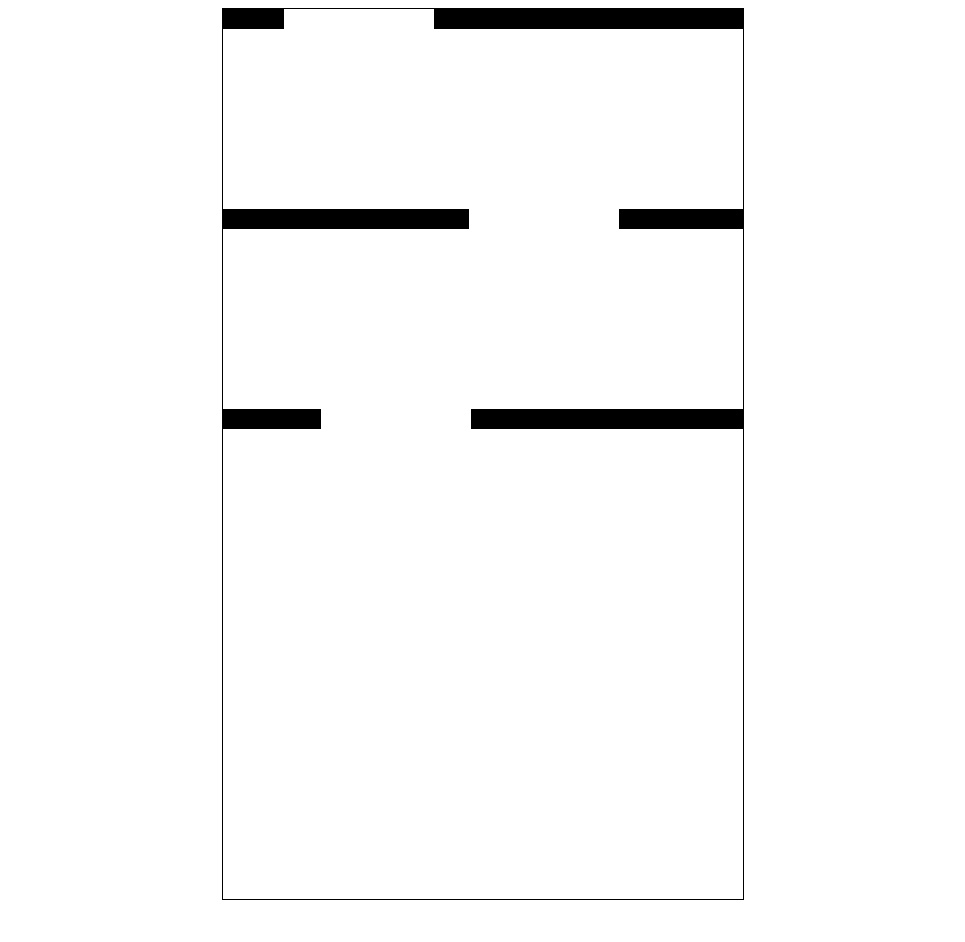
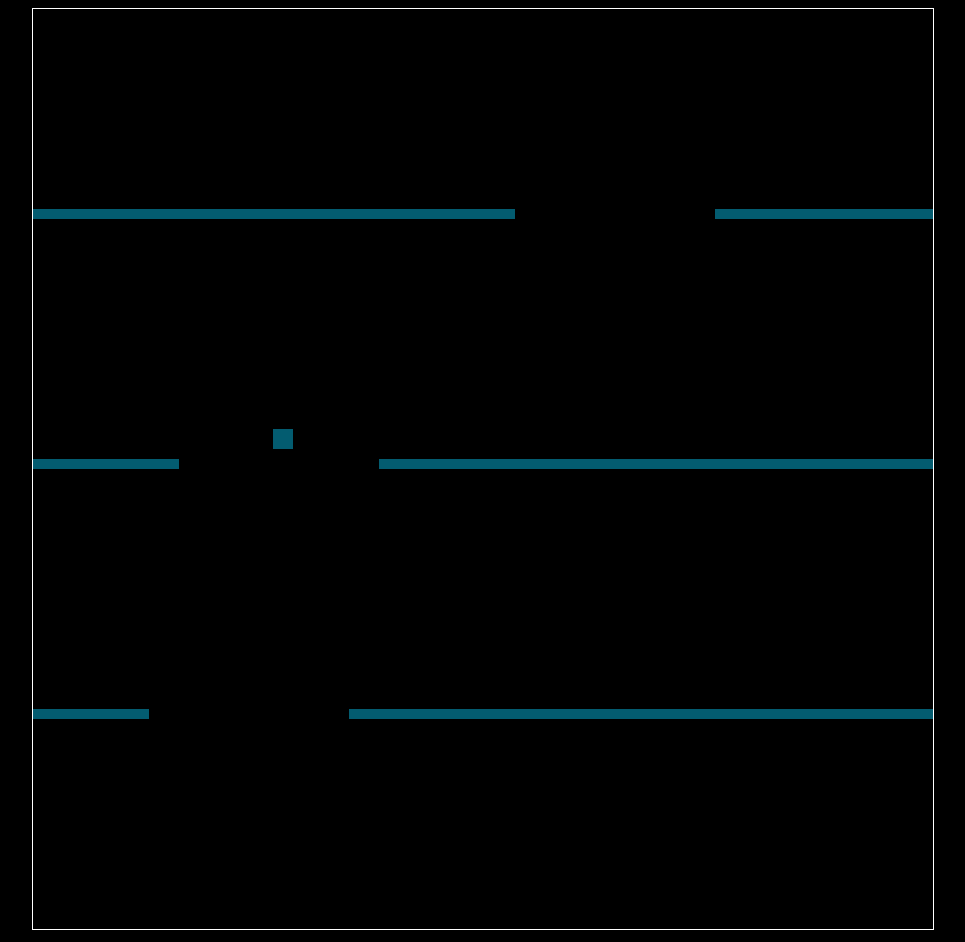
Before and after one commit to KyplerEspiritu/KyplerEspiritu.github.io, a plain HTML site: page app.html in a window 1280 px wide. Shown: the whole page, without its empty margins (157-1122 px from the left). Before the commit the page ends 912 px from the top, so only its background shows below. Drawn offline with Linux system fonts and the light colour scheme.

Commit message:
javascript update

```diff
--- a/app.css
+++ b/app.css
@@ -1,7 +1,8 @@
-
 body{
 	text-align: center;
+	background: #000000;
 }
 canvas{
-	border: 1px solid black;
+	border: 1px solid #ffffff;
+	cursor: none;
 }
--- a/app.html
+++ b/app.html
@@ -5,7 +5,7 @@
 		<link rel="stylesheet" type="text/css" href="app.css">
 	</head>
 	<body>
-		<canvas width="520" height="890" id="canvas"></canvas><br>
+		<canvas width="900" height="920" id="canvas"></canvas><br>
 		<script src="app.js"></script>
 	</body>
 </html>
--- a/app.js
+++ b/app.js
@@ -5,41 +5,31 @@ var canvas = document.getElementById("canvas");
 var context = canvas.getContext("2d");
 var canvasWidth = context.canvas.width;
 var canvasHeight = context.canvas.height;
-/*
+
 var playerXpostion = 240;
 var playerYpostion = 420;
-context.fillStyle = "#FF0000"; // Liturinn á kubbinn
+
+context.fillStyle = "#035c70"; // Liturinn á kubbinn
 context.fillRect(playerXpostion, playerYpostion, 20, 20); // playerXpostion er hvar kubburinn er staddur lárétt, playerYpostion lóðrétt, hvað kubburinn er langur, hvað kubburinn er hár
-window.addEventListener("keydown", movePlayer); // EventListener sem bíður eftir að notandinn ýtti á takka á lyklaborðinu
+window.addEventListener("mousemove", function(e){
+	var mouseX = e.clientX - context.canvas.offsetLeft;
+	if (mouseX <= canvasWidth - 19 && mouseX >= 0){ // Ef kubburinn er ekki kominn alveg til hægri eða vinstri
+		playerXpostion = mouseX; // Kubburinn 'eltir' músina
+	}
 
-function movePlayer(e){
-	if (e.keyCode == 39){ // Þegar notandinn ýtir á hægri ör
-		if (playerXpostion < canvasWidth - 20){ // Ef kubburinn er ekki kominn alveg til hægri
-			playerXpostion += 10; // Kubburinn færist til hægri
-		}
-	}
-	if (e.keyCode == 37){ // Þegar notadninn ýtir á vinstri ör
-		if (playerXpostion >= 10){ // Ef kubburinn er ekki kominn alveg til vinstri
-			playerXpostion -= 10; // Kubburinn færist til vinstri
-		}
-	}
-	context.clearRect(0, 0, canvasWidth, canvasHeight); // Þetta er fyrir svo kubburinn skilji ekki 'spor' þegar þú er að færa þig
-	context.fillRect(playerXpostion, playerYpostion, 20, 20); // Kubburinn fær nýja staðsetningu
-	context.fillStyle = "#FF0000";
-	context.fill(); // Fylla kubbinn af lit
-	context.stoke(); // Teikna kubbinn á nýja staðsetninguna
-}
-*/
+}); // EventListener 'hlustar' á eða fylgist með hreyfingu músins
+
 var obstacles = [];
 var tolur = [];
 var space = -50;
 
 for (var i = 0; i < 100; i++){
-	var obstacle = new create_obstacle(0, space, canvasWidth, 20);
-	space -= 200;
+	var obstacle = new create_obstacle(0, space, canvasWidth, 10);
+	space -= 250;
 	obstacles.push(obstacle);
-	tolur.push(getRandomInt(60, 320));
+	tolur.push(getRandomInt(60, canvasWidth - 250));
 }
+
 function create_obstacle(x_postion, y_position, width, height){
 	this.x_postion = x_postion,
 	this.y_position = y_position,
@@ -52,13 +42,14 @@ function getRandomInt(min, max) {
 
 function render_obstacles(){
 	for (var i = 0; i < obstacles.length; i++){
-		if (obstacles[i].y_position === 500){
+		if (obstacles[i].y_position >= canvasHeight){
 			context.clearRect(obstacles[i].x_postion, obstacles[i].y_position, obstacles[i].width, obstacles[i].height);
 		}
 		else{
 			context.fill();
-			context.fillRect(obstacles[i].x_postion, obstacles[i].y_position += 5, obstacles[i].width, obstacles[i].height);
-			context.clearRect(tolur[i], obstacles[i].y_position, 150, 20);
+			context.fillRect(obstacles[i].x_postion, obstacles[i].y_position += 1.5, obstacles[i].width, obstacles[i].height);
+			context.fillRect(playerXpostion, playerYpostion, 20, 20); // Kubburinn fær nýja staðsetningu
+			context.clearRect(tolur[i], obstacles[i].y_position - 5, 200, 20);
 		}
 	}
 }
@@ -66,4 +57,4 @@ function animation(){
 	context.clearRect(0, 0, canvasWidth, canvasHeight);
 	render_obstacles();
 }
-setInterval(animation, 20);
+setInterval(animation, 5);
```
